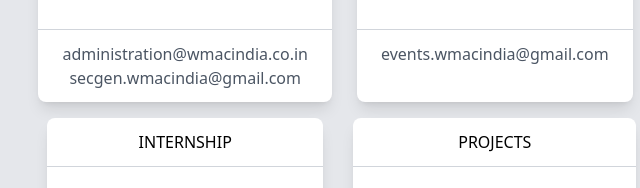
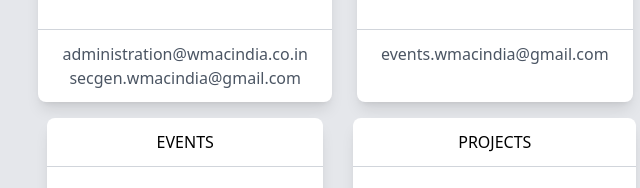
Before and after one commit to hrikbansaha49268/wmac-website, a website: page public/pages/contact.html in a window 1280 px wide. Shown: the part 894-1082 px from the top of the page, 300-940 px from the left. Drawn offline with nearby package versions, Linux system fonts and the light colour scheme.

Commit message:
Minor Changes

```diff
--- a/public/pages/contact.html
+++ b/public/pages/contact.html
@@ -145,7 +145,7 @@
                             <div class="flex justify-center">
                                 <div class="block rounded-lg shadow-lg bg-white max-w-sm text-center">
                                     <div class="py-3 px-6 border-b border-gray-300 font-medium">
-                                        INTERNSHIP
+                                        EVENTS
                                     </div>
                                     <div class="p-6">
                                         <h5 class="text-blue-600 text-xl font-bold mb-2">Shri. Avinandan Saha</h5>
```
Also changed, not shown: public/output.css.
